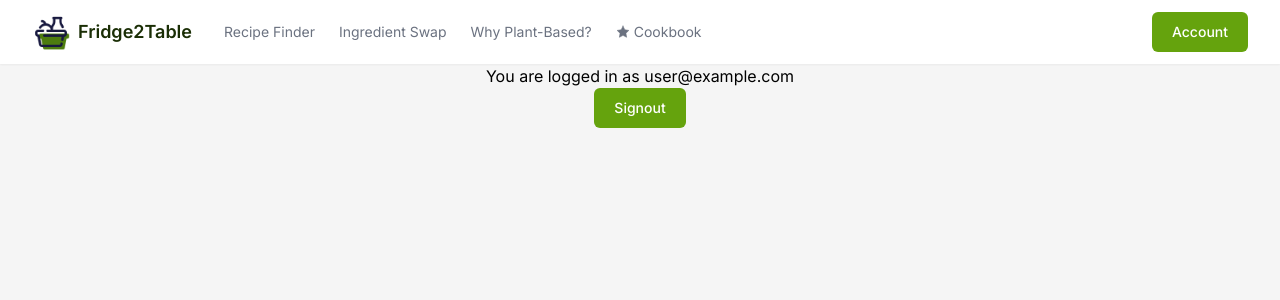
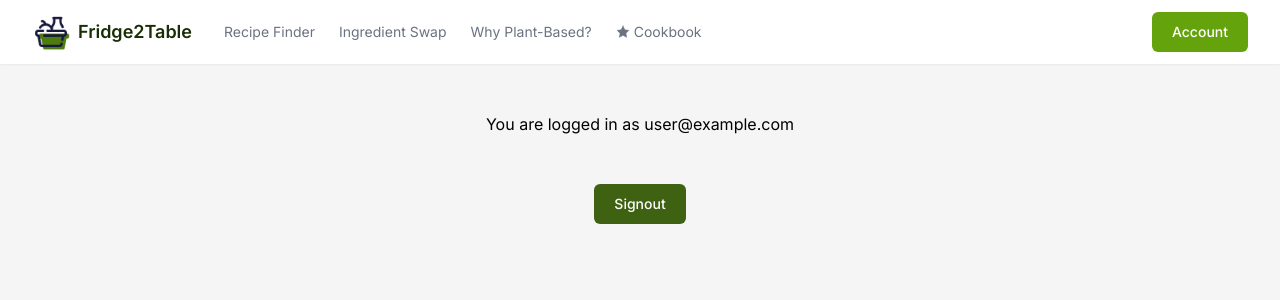
Before and after one commit to dejmedus/fridge2table, a Next.js app: page /account in a window 1280 px wide. Shown: the top 300 px of the page. Built offline with nearby package versions, Linux system fonts and the light colour scheme; no server answers; sample sign-in values are in the browser's storage.

Commit message:
update styling

```diff
--- a/app/account/page.js
+++ b/app/account/page.js
@@ -15,16 +15,14 @@ function Account() {
             return console.log(error)
         }
 
-        // else successful
-        console.log(result)
         return router.push("/")
     }
 
     if (user) {
         return (<>
-            <h1>You are logged in as {user.email}</h1>
+            <h2 className="my-12">You are logged in as {user.email}</h2>
             <button
-                className="block rounded-md bg-lime-600 px-5 py-2.5 text-sm font-medium text-white transition hover:bg-lime-700"
+                className="block rounded-md bg-lime-800 px-5 py-2.5 text-sm font-medium text-white transition hover:bg-lime-700"
                 onClick={logout}
             >
                 Signout
```
